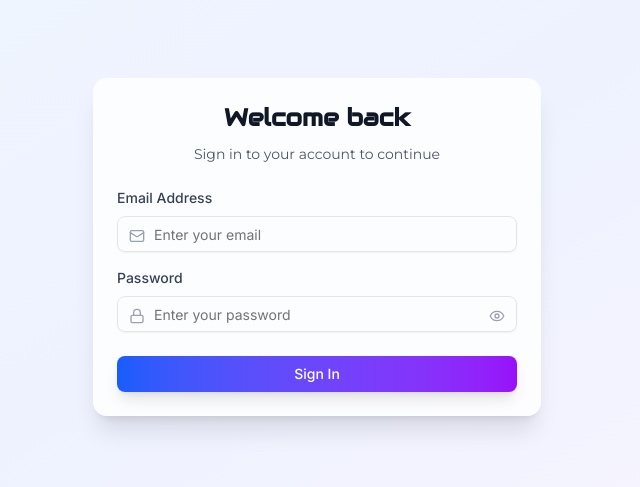
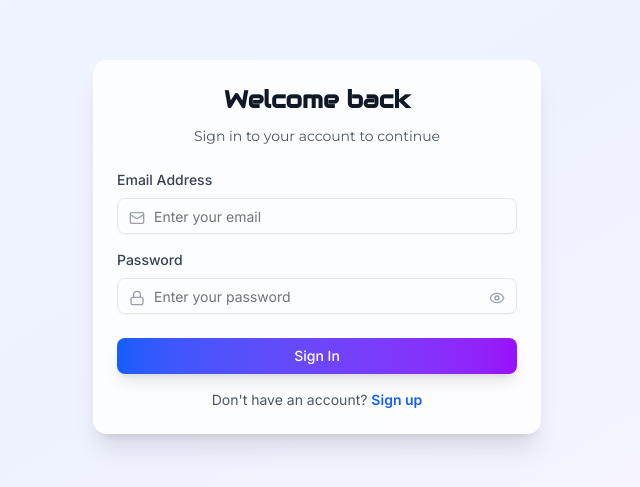
Before and after one commit to Yousuf-cse/The-Hacker-Network, a React (Vite) app in the folder frontend/: page /auth in a window 1280 px wide. Shown: the part 153-640 px from the top of the page, without its empty margins (323-963 px from the left). Built offline with nearby package versions, Linux system fonts and the light colour scheme; no server answers; a web font is replaced by a local one.

Commit message:
feat: implement multi-step signup UI and add env example

```diff
--- a/frontend/src/pages/auth/MultiStepSignup.tsx
+++ b/frontend/src/pages/auth/MultiStepSignup.tsx
@@ -1186,6 +1186,15 @@ const MultiStepSignup = () => {
               )}
             </CardFooter>
           </Card>
+          <div className="text-sm text-center text-gray-600 mt-4 font-inter">
+            Already have an account?{" "}
+            <button
+              onClick={() => navigate("/auth?login")}
+              className="text-blue-600 hover:underline font-semibold"
+            >
+              Sign in
+            </button>
+          </div>
         </div>
       </div>
     </div>
--- a/frontend/src/pages/auth/SigninComponent.tsx
+++ b/frontend/src/pages/auth/SigninComponent.tsx
@@ -136,6 +136,15 @@ const SigninComponent: React.FC = () => {
               "Sign In"
             )}
           </Button>
+          <div className="text-sm text-center text-gray-600 font-inter">
+            Don't have an account?{" "}
+            <button
+              onClick={() => navigate("/auth?new")}
+              className="text-blue-600 hover:underline font-semibold"
+            >
+              Sign up
+            </button>
+          </div>
         </CardFooter>
       </Card>
     </div>
```
Also changed, not shown: 1 other file (tests, documents, lock files or other folders).
